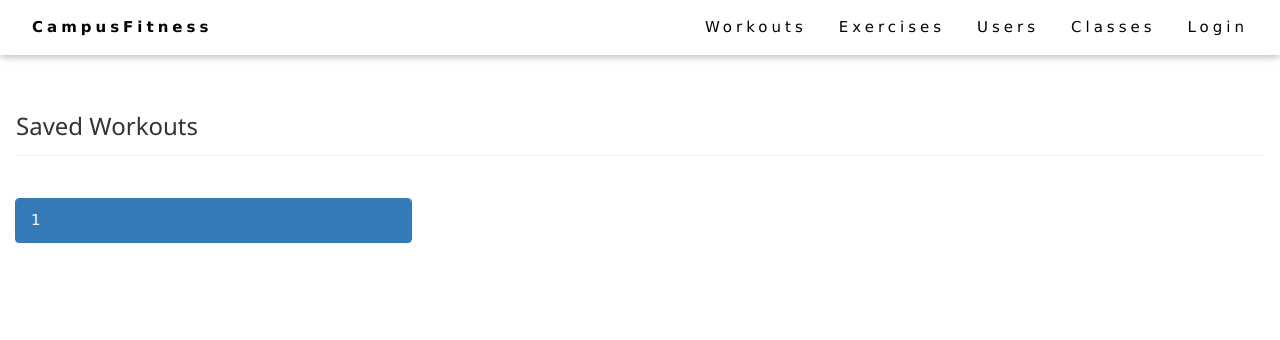
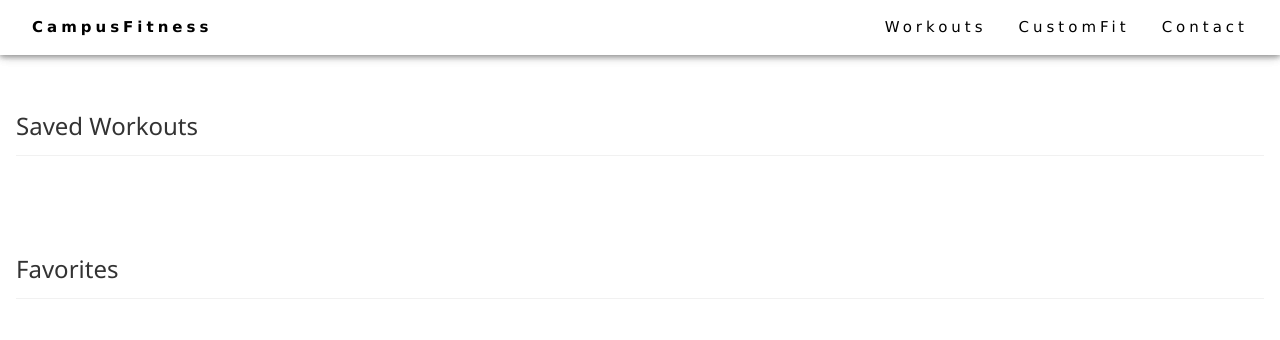
Before and after one commit to shamystic/workit, a Flask app: template templates/saved-workouts.html in a window 1280 px wide. Shown: the top 340 px of the page. Run offline with Flask 2, Linux system fonts and the light colour scheme; tables that the repository leaves empty hold one stand-in row (values such as "Sample post"); the template is opened without the code that fills it: values that come from a table or form of the project are taken from there, most other values are stand-ins (such as "Sample title", 1, 10 or a date in 2020); parts of the project's set-up code (start-up, migrations or seed data) failed here and were passed over; some libraries are stand-ins or nearby versions.

Commit message:
Added Saved and Favorite Workouts

```diff
--- a/templates/saved-workouts.html
+++ b/templates/saved-workouts.html
@@ -1,18 +1,35 @@
+<!DOCTYPE html>
+<html lang="en" dir="ltr">
 {% extends "header.html" %}
-
-{% block head %}
-<title>My Workouts</title>
-<link rel="stylesheet" href="https://maxcdn.bootstrapcdn.com/bootstrap/3.3.7/css/bootstrap.min.css">
-<link rel="stylesheet" href="https://www.w3schools.com/w3css/4/w3.css">
-<script src="https://ajax.googleapis.com/ajax/libs/jquery/3.3.1/jquery.min.js"></script>
-{% endblock %}
-
 {% block content %}
+<head>
+	<title>My Workouts</title>
+	<meta charset="utf-8">
+	<meta name="viewport" content="width=device-width, initial-scale=1">
+	<link rel="stylesheet" href="https://maxcdn.bootstrapcdn.com/bootstrap/3.3.7/css/bootstrap.min.css">
+	<link rel="stylesheet" href="https://www.w3schools.com/w3css/4/w3.css">
+	<script src="https://ajax.googleapis.com/ajax/libs/jquery/3.3.1/jquery.min.js"></script>
+</head>
+<body>
+<!-- Navbar (sit on top) -->
+	<div class="w3-top">
+	  <div class="w3-bar w3-white w3-wide w3-padding w3-card">
+	    <a href="#home" class="w3-bar-item w3-button"><b>CampusFitness</b></a>
+	    <!-- Float links to the right. Hide them on small screens -->
+	    <div class="w3-right w3-hide-small">
+	      <a href="#workouts" class="w3-bar-item w3-button">Workouts</a>
+	      <a href="#customfit" class="w3-bar-item w3-button">CustomFit</a>
+	      <a href="#contact" class="w3-bar-item w3-button">Contact</a>
+	    </div>
+	  </div>
+	</div>
 
   <div class="w3-container w3-padding-32" id="myworkouts">
     <h3 class="w3-border-bottom w3-border-light-grey w3-padding-16">Saved Workouts</h3>
   </div>
     {% for item in workouts %}
+    {% if item.favorite == false %}
+
         <div class="col-md-4">
             <div class="panel panel-primary">
                 <div class="panel-heading">{{item.workout_id}}</div>
@@ -27,7 +44,33 @@
                 {% endfor %}
             </div>
         </div>
+    {% endif %}
+    {% endfor %}
+
+   <div class="w3-container w3-padding-32" id="faveworkouts">
+    <h3 class="w3-border-bottom w3-border-light-grey w3-padding-16">Favorites</h3>
+  </div>
+     {% for item in workouts %}
+     {% if item.favorite == true %}
+
+        <div class="col-md-4">
+            <div class="panel panel-primary">
+                <div class="panel-heading">{{item.workout_id}}</div>
+                {% for exercise in exercises %}
+                    {% if exercise.workout_id == item.workout_id %}
+                    <div class="panel-footer">
+                        <a href="/exercise/{{exercise.exercise_id}}">
+                            {{exercise.exercise_id}}
+                        </a>
+                    </div>
+                    {% endif %}
+                {% endfor %}
+            </div>
+        </div>
+
+    {% endif %}
     {% endfor %}
 
 </body>
 {% endblock %}
+</html>
```
Also changed, not shown: sql/load.sql (+6 -3 lines).
